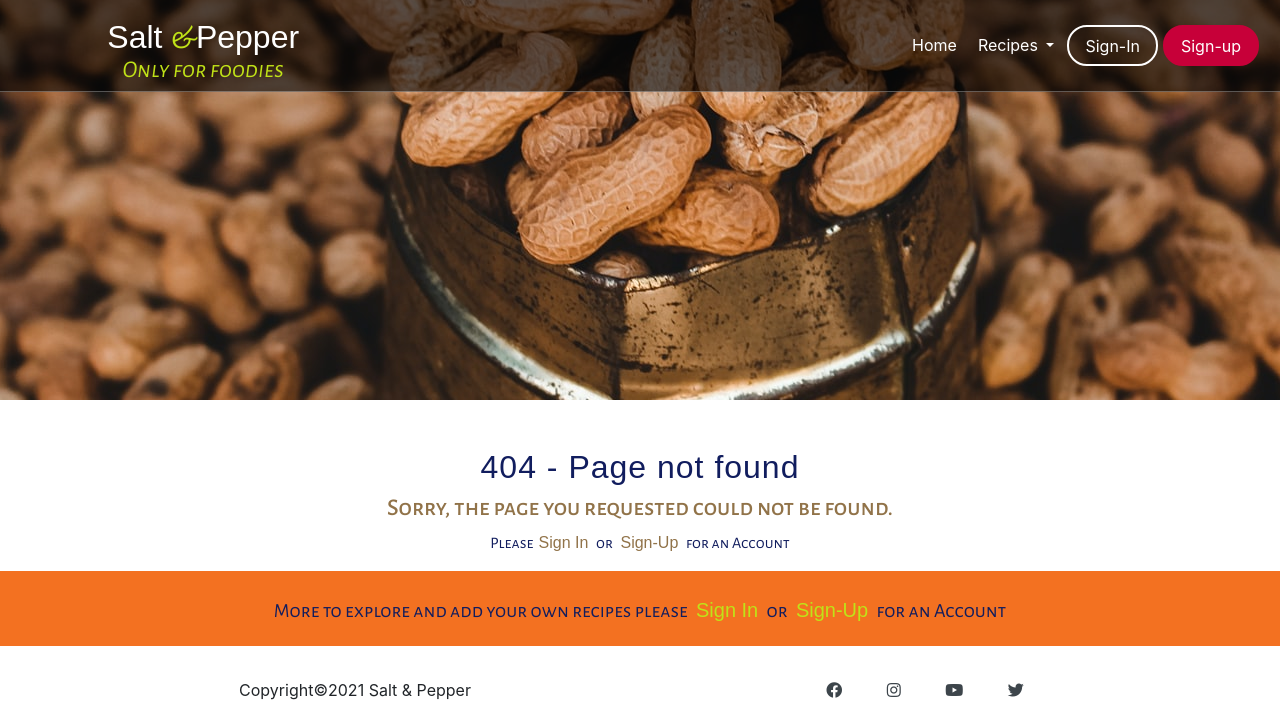
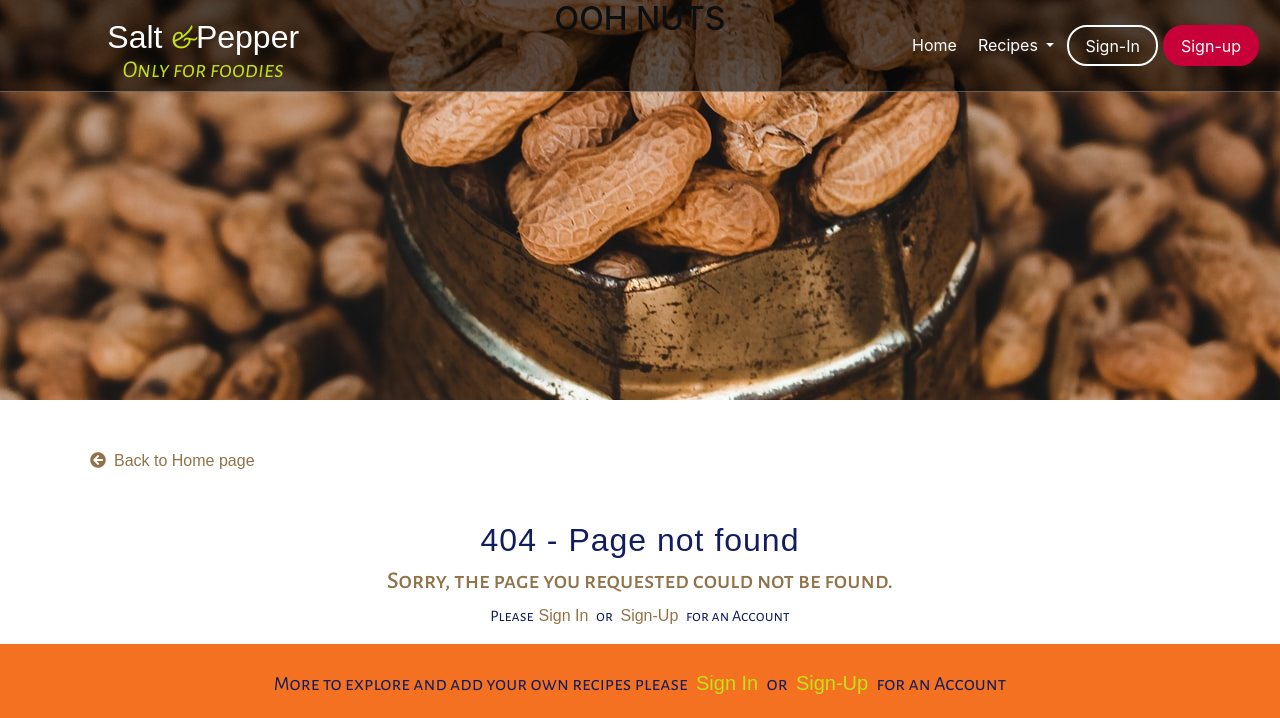
Before and after one commit to szilG/Salt-Papper, a Flask app: page /add_recipe/ in a window 1280 px wide. Shown: the top 718 px of the page. Run offline with Flask 2, Linux system fonts and the light colour scheme; some libraries are stand-ins or nearby versions; some web fonts are replaced.

Commit message:
fix header container

```diff
--- a/templates/404.html
+++ b/templates/404.html
@@ -1,13 +1,17 @@
 {% extends "base.html" %}
 {% block content %}
-<div class="container-fluid error-container"></div>
-<div class="row header-text">
-      <div class="col-md-12 text-center">
-          <h2>OOH NUTS</h2>
-      </div>
-    </div>
+<div class="container-fluid error-container">
+    <div class="row error-hero">
+        <div class="col-md-12 text-center">
+            <h2>OOH NUTS</h2>
+        </div>
+  </div>
+</div>
 <div class="container">
       <div class="row text-center">
+          <div class="col mt-5 error-header text-left">
+            <a href="{{ url_for('home') }}"><i class="fas fa-arrow-circle-left pr-2"></i>Back to Home page</a>
+          </div>
           <div class="col-12 error-header mt-5">
               <h2 class="">404 - Page not found </h2>
               <h4 class="">Sorry, the page you requested could not be found.</h4>
```
Also changed, not shown: templates/403.html (+7 -5 lines), templates/500.html (+7 -5 lines).
